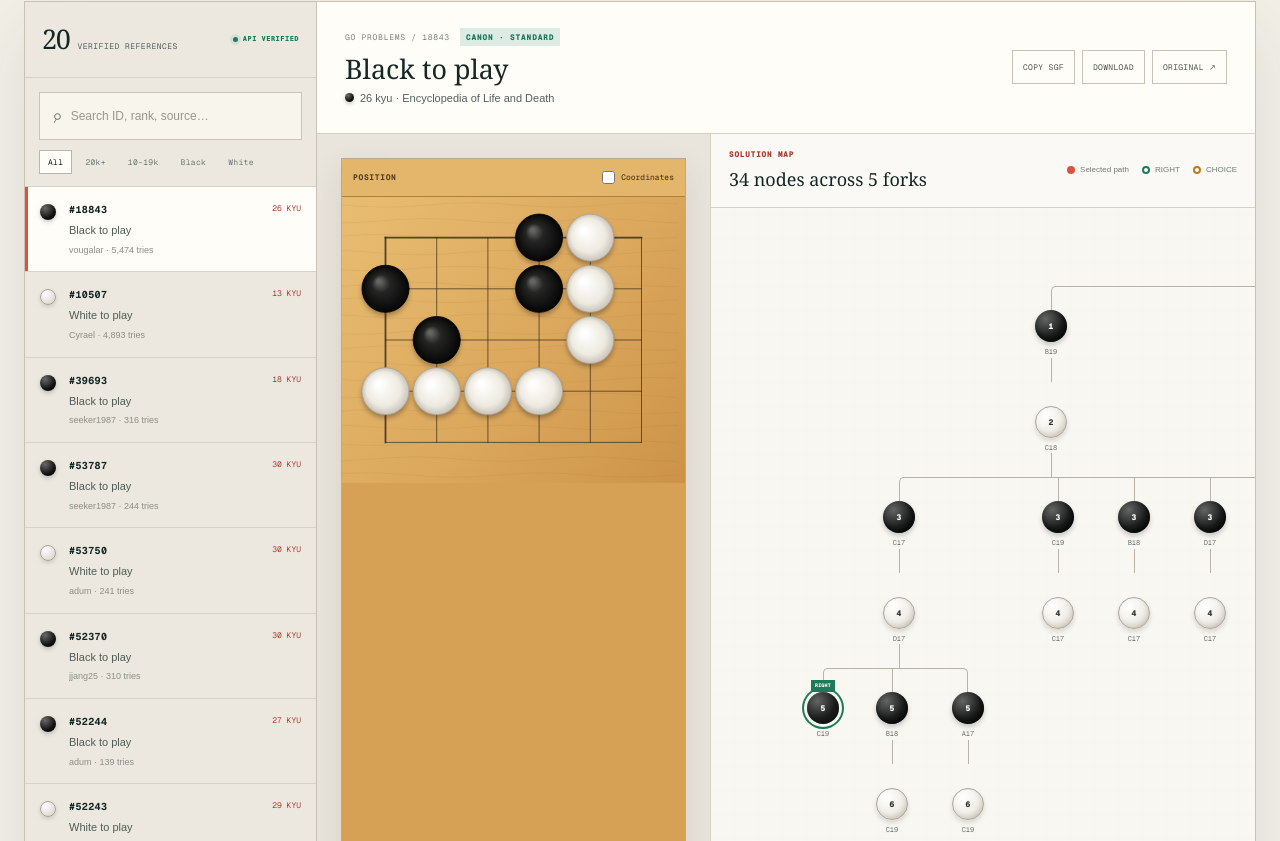
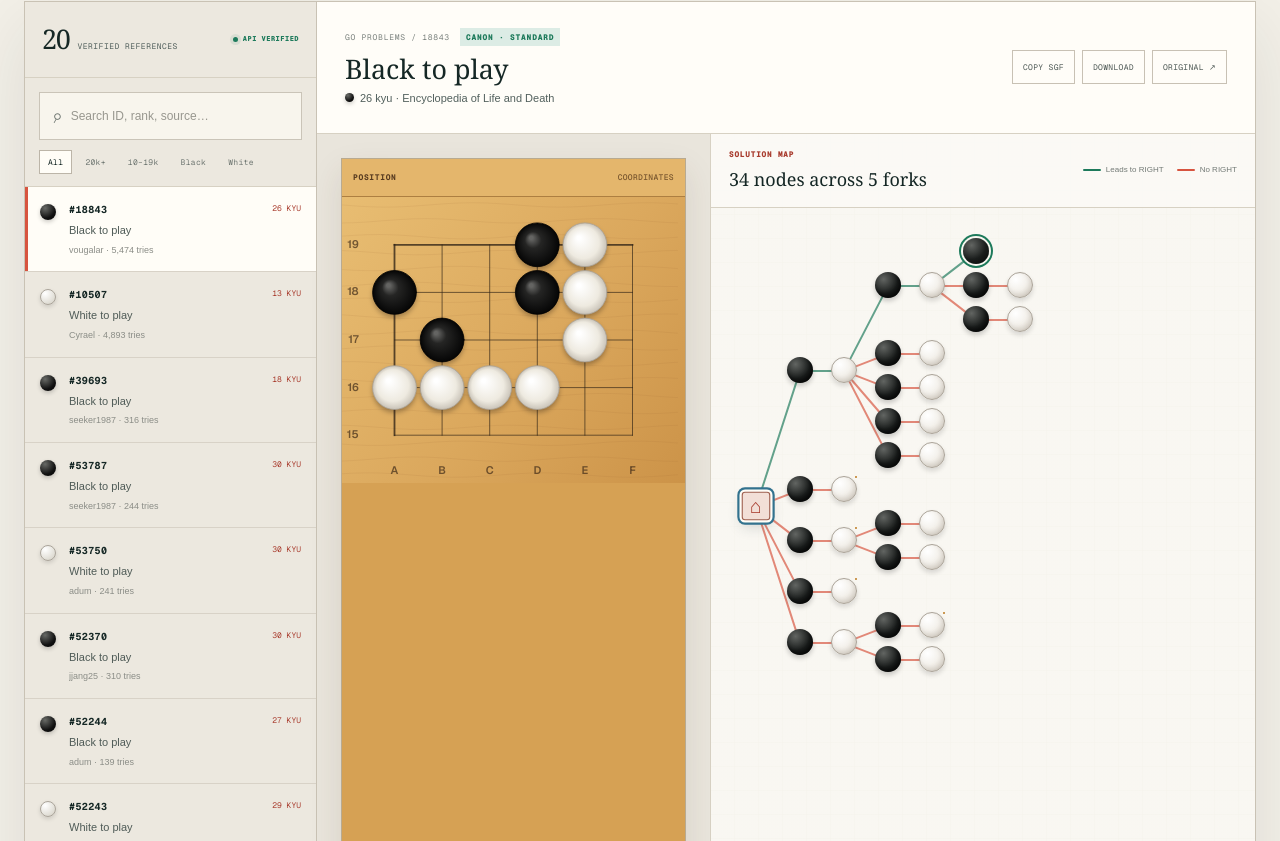
Before and after one commit to adum/tsumegobench, a Next.js app: page / in a window 1280 px wide. Shown: the part 1099-1940 px from the top of the page. Built offline with nearby package versions, Linux system fonts and the light colour scheme.

Commit message:
Compact the solution tree

```diff
--- a/app/components/GoBoard.tsx
+++ b/app/components/GoBoard.tsx
@@ -16,10 +16,9 @@ import {
 interface GoBoardProps {
   root: SgfNode;
   selected: SgfNode;
-  showCoordinates: boolean;
 }
 
-export function GoBoard({ root, selected, showCoordinates }: GoBoardProps) {
+export function GoBoard({ root, selected }: GoBoardProps) {
   const canvasRef = useRef<HTMLCanvasElement>(null);
   const crop = useMemo(() => getCrop(root, 1), [root]);
   const boardPosition = useMemo(() => boardAtNode(root, selected), [root, selected]);
@@ -44,7 +43,7 @@ export function GoBoard({ root, selected, showCoordinates }: GoBoardProps) {
 
       const size = getBoardSize(root);
       const position = boardAtNode(root, selected);
-      const coordinateRoom = showCoordinates ? 24 : 15;
+      const coordinateRoom = 24;
       const cell = Math.min(
         (width - coordinateRoom * 2) / Math.max(columns, 1),
         (height - coordinateRoom * 2) / Math.max(rows, 1),
@@ -119,7 +118,6 @@ export function GoBoard({ root, selected, showCoordinates }: GoBoardProps) {
         }
       }
 
-      if (showCoordinates) {
       context.fillStyle = "rgba(57, 38, 22, 0.68)";
       context.font = `600 ${Math.min(11, Math.max(8, cell * 0.25))}px Geist, sans-serif`;
       context.textAlign = "center";
@@ -142,7 +140,6 @@ export function GoBoard({ root, selected, showCoordinates }: GoBoardProps) {
           Math.max(12, point.x - coordinateOffset),
           point.y,
         );
-        }
       }
 
       const drawStone = (coordinate: string, color: StoneColor) => {
@@ -238,7 +235,7 @@ export function GoBoard({ root, selected, showCoordinates }: GoBoardProps) {
     const observer = new ResizeObserver(draw);
     observer.observe(canvas);
     return () => observer.disconnect();
-  }, [columns, crop, root, rows, selected, showCoordinates]);
+  }, [columns, crop, root, rows, selected]);
 
   return (
     <canvas
--- a/app/components/ProblemWorkbench.tsx
+++ b/app/components/ProblemWorkbench.tsx
@@ -47,7 +47,6 @@ export function ProblemWorkbench() {
   const [selectedNodeId, setSelectedNodeId] = useState("n0");
   const [query, setQuery] = useState("");
   const [filter, setFilter] = useState("all");
-  const [showCoordinates, setShowCoordinates] = useState(false);
   const [copied, setCopied] = useState(false);
 
   const problem = problems.find((record) => record.id === selectedProblemId) ?? problems[0];
@@ -222,16 +221,9 @@ export function ProblemWorkbench() {
               <div className="board-frame">
                 <div className="board-toolbar">
                   <span>POSITION</span>
-                  <label>
-                    <input
-                      type="checkbox"
-                      checked={showCoordinates}
-                      onChange={(event) => setShowCoordinates(event.target.checked)}
-                    />
-                    Coordinates
-                  </label>
+                  <span>COORDINATES</span>
                 </div>
-                <GoBoard root={root} selected={selected} showCoordinates={showCoordinates} />
+                <GoBoard root={root} selected={selected} />
               </div>
 
               <div className="move-inspector" aria-live="polite">
@@ -300,9 +292,8 @@ export function ProblemWorkbench() {
                   <strong>{stats.nodeCount} nodes across {stats.variationPoints} forks</strong>
                 </div>
                 <div className="tree-legend" aria-label="Solution tree legend">
-                  <span><i className="legend-path" /> Selected path</span>
-                  <span><i className="legend-right" /> RIGHT</span>
-                  <span><i className="legend-choice" /> CHOICE</span>
+                  <span><i className="legend-right" /> Leads to RIGHT</span>
+                  <span><i className="legend-wrong" /> No RIGHT</span>
                 </div>
               </div>
               <SolutionTree root={root} selected={selected} onSelect={chooseNode} />
--- a/app/components/SolutionTree.tsx
+++ b/app/components/SolutionTree.tsx
@@ -17,79 +17,78 @@ interface SolutionTreeProps {
   onSelect: (node: SgfNode) => void;
 }
 
-function TreeNode({
-  node,
-  root,
-  selectedId,
-  selectedPath,
-  moveNumber,
-  onSelect,
-}: {
+interface PositionedNode {
   node: SgfNode;
-  root: SgfNode;
-  selectedId: string;
-  selectedPath: Set<string>;
+  x: number;
+  y: number;
   moveNumber: number;
-  onSelect: (node: SgfNode) => void;
-}) {
-  const move = getMove(node);
-  const isRight = hasControlTag(node, "RIGHT");
-  const isChoice = hasControlTag(node, "CHOICE");
-  const comment = visibleComment(node);
-  const nextMoveNumber = moveNumber + (move ? 1 : 0);
-  const label = move
-    ? `${move.color === "B" ? "Black" : "White"} ${pointToHuman(
-        move.point,
-        getBoardSize(root),
-      )}, move ${nextMoveNumber}${isRight ? ", correct" : ""}${
-        isChoice ? ", choice" : ""
-      }${comment ? `, ${comment}` : ""}`
-    : "Setup position";
+}
 
-  return (
-    <li>
-      <div className="tree-node-wrap">
-        <button
-          type="button"
-          className={`tree-node ${move ? `tree-stone ${move.color === "B" ? "black" : "white"}` : "tree-root"}${
-            selectedPath.has(node.id) ? " on-path" : ""
-          }${selectedId === node.id ? " selected" : ""}${isRight ? " is-right" : ""}${
-            isChoice ? " is-choice" : ""
-          }`}
-          onClick={() => onSelect(node)}
-          aria-label={label}
-          title={label}
-        >
-          {move ? nextMoveNumber : "SET"}
-        </button>
-        {move && (
-          <span className="tree-coordinate">
-            {pointToHuman(move.point, getBoardSize(root))}
-          </span>
-        )}
-        {(isRight || isChoice) && (
-          <span className={`tree-status ${isRight ? "right" : "choice"}`}>
-            {isRight ? "RIGHT" : "CHOICE"}
-          </span>
-        )}
-      </div>
-      {node.children.length > 0 && (
-        <ul>
-          {node.children.map((child) => (
-            <TreeNode
-              key={child.id}
-              node={child}
-              root={root}
-              selectedId={selectedId}
-              selectedPath={selectedPath}
-              moveNumber={nextMoveNumber}
-              onSelect={onSelect}
-            />
-          ))}
-        </ul>
-      )}
-    </li>
-  );
+interface PositionedEdge {
+  from: PositionedNode;
+  to: PositionedNode;
+  leadsToRight: boolean;
+}
+
+const NODE_SIZE = 26;
+const COLUMN_STEP = 44;
+const ROW_STEP = 34;
+const TREE_PADDING = 18;
+
+function createTreeLayout(root: SgfNode) {
+  const positions = new Map<string, PositionedNode>();
+  const resultByNode = new Map<string, boolean>();
+  let nextLeaf = 0;
+  let maxDepth = 0;
+
+  const markResults = (node: SgfNode): boolean => {
+    const childResults = node.children.map((child) => markResults(child));
+    const hasResult = hasControlTag(node, "RIGHT") || childResults.some(Boolean);
+    resultByNode.set(node.id, hasResult);
+    return hasResult;
+  };
+
+  const placeNode = (node: SgfNode, depth: number, priorMoveNumber: number): number => {
+    const moveNumber = priorMoveNumber + (getMove(node) ? 1 : 0);
+    maxDepth = Math.max(maxDepth, depth);
+    const childRows = node.children.map((child) => placeNode(child, depth + 1, moveNumber));
+    const row = childRows.length
+      ? (childRows[0] + childRows[childRows.length - 1]) / 2
+      : nextLeaf++;
+
+    positions.set(node.id, {
+      node,
+      x: TREE_PADDING + NODE_SIZE / 2 + depth * COLUMN_STEP,
+      y: TREE_PADDING + NODE_SIZE / 2 + row * ROW_STEP,
+      moveNumber,
+    });
+    return row;
+  };
+
+  markResults(root);
+  placeNode(root, 0, 0);
+
+  const nodes = Array.from(positions.values());
+  const edges: PositionedEdge[] = [];
+  for (const from of nodes) {
+    for (const child of from.node.children) {
+      const to = positions.get(child.id);
+      if (to) {
+        edges.push({
+          from,
+          to,
+          leadsToRight: resultByNode.get(child.id) ?? false,
+        });
+      }
+    }
+  }
+
+  return {
+    nodes,
+    edges,
+    width: TREE_PADDING * 2 + NODE_SIZE + maxDepth * COLUMN_STEP,
+    height: TREE_PADDING * 2 + NODE_SIZE + Math.max(0, nextLeaf - 1) * ROW_STEP,
+  };
 }
 
 export function SolutionTree({ root, selected, onSelect }: SolutionTreeProps) {
@@ -97,19 +96,73 @@ export function SolutionTree({ root, selected, onSelect }: SolutionTreeProps) {
     () => new Set(getPath(selected).map((node) => node.id)),
     [selected],
   );
+  const layout = useMemo(() => createTreeLayout(root), [root]);
+  const boardSize = getBoardSize(root);
 
   return (
     <div className="solution-tree-scroll" tabIndex={0} aria-label="Scrollable solution tree">
-      <ul className="solution-tree">
-        <TreeNode
-          node={root}
-          root={root}
-          selectedId={selected.id}
-          selectedPath={selectedPath}
-          moveNumber={0}
-          onSelect={onSelect}
-        />
-      </ul>
+      <div
+        className="compact-solution-tree"
+        style={{ width: layout.width, height: layout.height }}
+      >
+        {layout.edges.map((edge) => {
+          const deltaX = edge.to.x - edge.from.x;
+          const deltaY = edge.to.y - edge.from.y;
+          const length = Math.hypot(deltaX, deltaY);
+          const angle = Math.atan2(deltaY, deltaX) * (180 / Math.PI);
+          const onSelectedPath =
+            selectedPath.has(edge.from.node.id) && selectedPath.has(edge.to.node.id);
+
+          return (
+            <span
+              key={`${edge.from.node.id}-${edge.to.node.id}`}
+              className={`tree-edge ${edge.leadsToRight ? "has-result" : "no-result"}${
+                onSelectedPath ? " on-path" : ""
+              }`}
+              style={{
+                left: edge.from.x,
+                top: edge.from.y,
+                width: length,
+                transform: `rotate(${angle}deg)`,
+              }}
+              aria-hidden="true"
+            />
+          );
+        })}
+
+        {layout.nodes.map(({ node, x, y, moveNumber }) => {
+          const move = getMove(node);
+          const isRight = hasControlTag(node, "RIGHT");
+          const isChoice = hasControlTag(node, "CHOICE");
+          const comment = visibleComment(node);
+          const label = move
+            ? `${move.color === "B" ? "Black" : "White"} ${pointToHuman(
+                move.point,
+                boardSize,
+              )}, move ${moveNumber}${isRight ? ", correct result" : ""}${
+                isChoice ? ", choice" : ""
+              }${comment ? `, ${comment}` : ""}`
+            : "Starting position";
+
+          return (
+            <button
+              type="button"
+              key={node.id}
+              className={`tree-node ${
+                move ? `tree-stone ${move.color === "B" ? "black" : "white"}` : "tree-root"
+              }${selected.id === node.id ? " selected" : ""}${isRight ? " is-right" : ""}${
+                isChoice ? " is-choice" : ""
+              }`}
+              style={{ left: x - NODE_SIZE / 2, top: y - NODE_SIZE / 2 }}
+              onClick={() => onSelect(node)}
+              aria-label={label}
+              title={label}
+            >
+              {!move && <span aria-hidden="true">⌂</span>}
+            </button>
+          );
+        })}
+      </div>
     </div>
   );
 }
--- a/app/globals.css
+++ b/app/globals.css
@@ -748,18 +748,10 @@ input:focus-visible,
   letter-spacing: 0.08em;
 }
 
-.board-toolbar label {
-  display: inline-flex;
-  align-items: center;
-  gap: 6px;
-  cursor: pointer;
+.board-toolbar > span:last-child {
+  color: #77552d;
   font-weight: 500;
-  letter-spacing: 0;
-  text-transform: none;
-}
-
-.board-toolbar input {
-  accent-color: var(--red-dark);
+  letter-spacing: 0.04em;
 }
 
 .go-board-canvas {
@@ -906,139 +898,78 @@ input:focus-visible,
 }
 
 .tree-legend i {
-  width: 8px;
-  height: 8px;
+  width: 18px;
+  height: 2px;
   display: inline-block;
-  border-radius: 50%;
-}
-
-.legend-path {
+  border-radius: 999px;
+}
+
+.legend-right {
+  background: var(--green);
+}
+
+.legend-wrong {
   background: var(--red);
-}
-
-.legend-right {
-  border: 2px solid var(--green);
-}
-
-.legend-choice {
-  border: 2px solid var(--amber);
 }
 
 .solution-tree-scroll {
   min-height: 450px;
   overflow: auto;
-  padding: 22px 10px 32px;
+  padding: 12px 14px 24px;
   scrollbar-color: #bdb6aa transparent;
   scrollbar-width: thin;
 }
 
-.solution-tree,
-.solution-tree ul {
+.compact-solution-tree {
   position: relative;
-  display: flex;
-  justify-content: center;
-  width: max-content;
   min-width: 100%;
-  margin: 0;
-  padding: 24px 0 0;
-}
-
-.solution-tree {
-  padding: 4px 36px 34px;
-}
-
-.solution-tree li {
-  position: relative;
-  min-width: 56px;
-  margin: 0;
-  padding: 24px 7px 0;
-  list-style: none;
-  text-align: center;
-}
-
-.solution-tree > li {
-  padding-top: 0;
-}
-
-.solution-tree li::before,
-.solution-tree li::after {
-  content: "";
+  min-height: 100%;
+}
+
+.tree-edge {
   position: absolute;
-  top: 0;
-  right: 50%;
-  width: 50%;
-  height: 24px;
-  border-top: 1px solid #b9b2a7;
-}
-
-.solution-tree li::after {
-  right: auto;
-  left: 50%;
-  border-left: 1px solid #b9b2a7;
-}
-
-.solution-tree li:only-child::before,
-.solution-tree li:only-child::after,
-.solution-tree > li::before,
-.solution-tree > li::after {
-  display: none;
-}
-
-.solution-tree li:first-child::before,
-.solution-tree li:last-child::after {
-  border: 0;
-}
-
-.solution-tree li:last-child::before {
-  border-right: 1px solid #b9b2a7;
-  border-radius: 0 5px 0 0;
-}
-
-.solution-tree li:first-child::after {
-  border-radius: 5px 0 0 0;
-}
-
-.solution-tree ul::before {
-  content: "";
+  z-index: 0;
+  height: 2px;
+  display: block;
+  border-radius: 999px;
+  opacity: 0.68;
+  pointer-events: none;
+  transform-origin: 0 50%;
+}
+
+.tree-edge.has-result {
+  background: var(--green);
+}
+
+.tree-edge.no-result {
+  background: var(--red);
+}
+
+.tree-edge.on-path {
+  height: 3px;
+  opacity: 1;
+}
+
+.tree-node {
   position: absolute;
-  top: 0;
-  left: 50%;
-  width: 0;
-  height: 24px;
-  border-left: 1px solid #b9b2a7;
-}
-
-.tree-node-wrap {
-  position: relative;
-  z-index: 1;
-  display: inline-flex;
-  flex-direction: column;
-  align-items: center;
-  min-width: 48px;
-}
-
-.tree-node {
-  position: relative;
   z-index: 2;
   display: inline-flex;
   align-items: center;
   justify-content: center;
+  width: 26px;
+  height: 26px;
+  padding: 0;
   border: 0;
   cursor: pointer;
   transition: transform 130ms ease, box-shadow 130ms ease;
 }
 
 .tree-node:hover {
-  transform: translateY(-2px);
+  transform: scale(1.08);
 }
 
 .tree-stone {
-  width: 32px;
-  height: 32px;
   border-radius: 50%;
-  font-family: var(--font-geist-mono), monospace;
-  font-size: 8px;
-  font-weight: 750;
 }
 
 .tree-stone.black {
@@ -1055,70 +986,33 @@ input:focus-visible,
 }
 
 .tree-root {
-  width: 44px;
-  height: 26px;
-  border: 1px solid #858b86;
-  border-radius: 2px;
-  background: #f7f5ef;
-  color: #56605b;
-  font-family: var(--font-geist-mono), monospace;
-  font-size: 7px;
-  font-weight: 750;
-  letter-spacing: 0.06em;
-}
-
-.tree-node.on-path::after {
+  border: 1px solid #9f5f4f;
+  border-radius: 3px;
+  background: #f2dfd7;
+  color: var(--red-dark);
+  font-size: 18px;
+  line-height: 1;
+}
+
+.tree-node.is-right:not(.selected) {
+  box-shadow: 0 0 0 2px #f9f7f1, 0 0 0 4px var(--green);
+}
+
+.tree-node.is-choice::before {
   content: "";
   position: absolute;
-  inset: -4px;
-  border: 1.5px solid rgba(215, 84, 63, 0.55);
-  border-radius: inherit;
+  top: -3px;
+  right: -3px;
+  width: 6px;
+  height: 6px;
+  border: 2px solid #f9f7f1;
+  border-radius: 50%;
+  background: var(--amber);
 }
 
 .tree-node.selected {
-  transform: translateY(-2px) scale(1.06);
-  box-shadow: 0 0 0 3px #fffdf7, 0 0 0 5px var(--red), 0 7px 15px #3f251e2e;
-}
-
-.tree-node.selected::after {
-  display: none;
-}
-
-.tree-node.is-right:not(.selected) {
-  box-shadow: 0 0 0 3px #f9f7f1, 0 0 0 5px var(--green);
-}
-
-.tree-node.is-choice:not(.is-right):not(.selected) {
-  box-shadow: 0 0 0 3px #f9f7f1, 0 0 0 5px var(--amber);
-}
-
-.tree-coordinate {
-  margin-top: 5px;
-  color: #6d746f;
-  font-family: var(--font-geist-mono), monospace;
-  font-size: 7px;
-}
-
-.tree-status {
-  position: absolute;
-  top: -12px;
-  left: 50%;
-  z-index: 4;
-  padding: 2px 4px;
-  transform: translateX(-50%);
-  color: #fff;
-  font-family: var(--font-geist-mono), monospace;
-  font-size: 5px;
-  font-weight: 800;
-  letter-spacing: 0.04em;
-}
-
-.tree-status.right {
-  background: var(--green);
-}
-
-.tree-status.choice {
-  background: var(--amber);
+  transform: scale(1.1);
+  box-shadow: 0 0 0 2px #fffdf7, 0 0 0 4px #32728e, 0 6px 13px #263e492e;
 }
 
 .tree-summary {
```
Also changed, not shown: 1 other file (tests, documents, lock files or other folders). Lines whose indentation alone changed are shown as unchanged.
